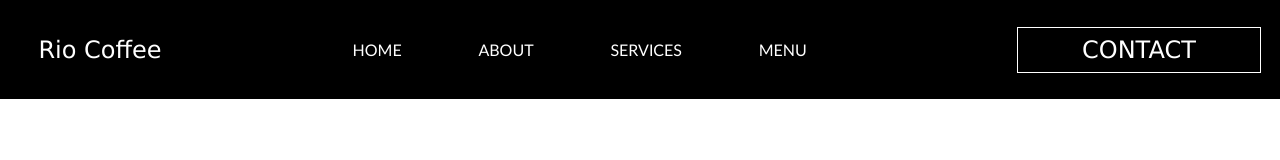
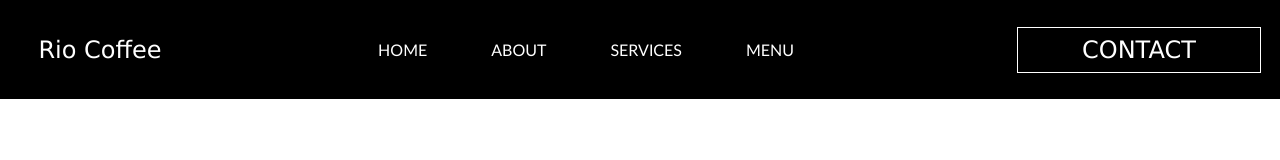
Before and after one commit to alebasix/easy-level-flexbox, a plain HTML site: page index.html in a window 1280 px wide. Drawn offline with Linux system fonts and the light colour scheme.

Commit message:
position for midas fix

```diff
--- a/style.css
+++ b/style.css
@@ -26,7 +26,7 @@ nav {
   font-family: "Trebuchet MS", "Lucida Sans Unicode", "Lucida Grande",
     "Lucida Sans", Arial, sans-serif;
     font-size: medium;
-    padding-right: 3vw;
+    padding-right: 2vw;
     padding-left: 3vw;
 }
 
```
